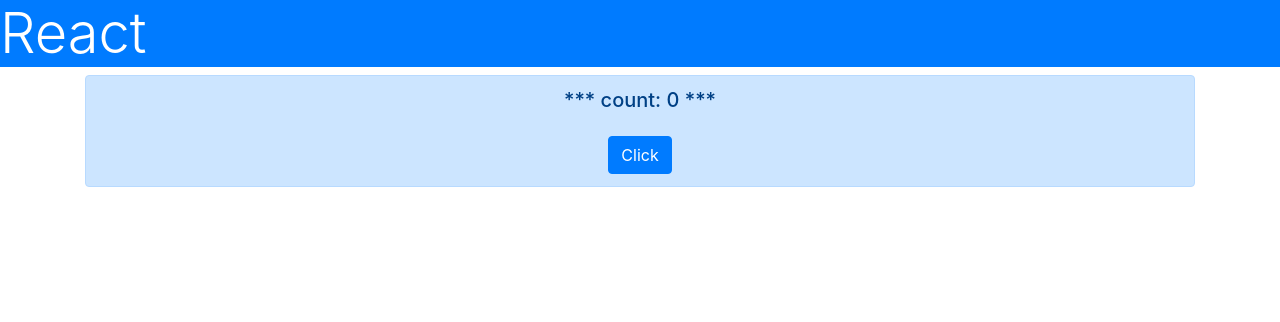
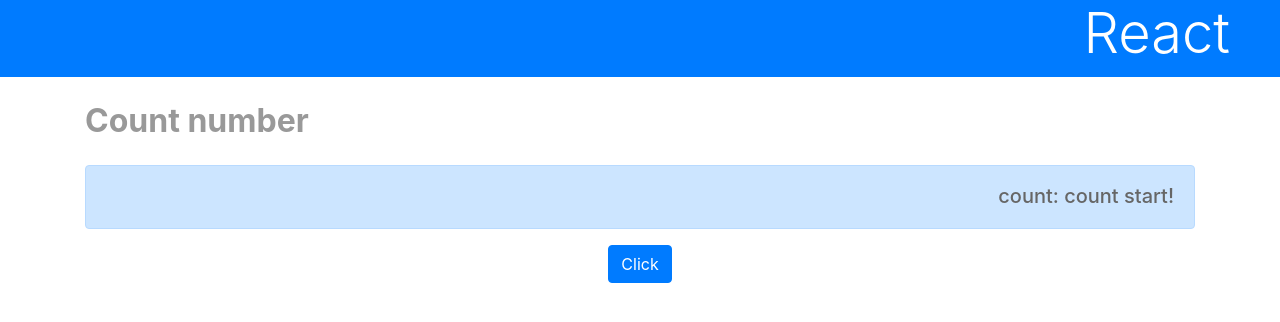
Before and after one commit to mendelssohnbach/react-next-getting-started, a React (Create React App) app: page / in a window 1280 px wide. Shown: the top 322 px of the page. Built offline with nearby package versions, Linux system fonts and the light colour scheme.

Commit message:
list3-22

```diff
--- a/src/App.js
+++ b/src/App.js
@@ -1,25 +1,50 @@
-import { useState } from 'react';
+import React from 'react';
+import './App.css';
 
-const App = () => {
-  const [counter, setCounter] = useState(0);
-
-  function doAction() {
-    setCounter(() => counter + 1);
+class App extends React.Component {
+  constructor(props) {
+    super(props);
+    this.state = {
+      counter: 0,
+      msg: 'count start!',
+      flg: true,
+    };
+    this.doAction = this.doAction.bind(this);
   }
 
+  doAction(e) {
+    // doAction() {
+    this.setState({
+      counter: this.state.counter + 1,
+      msg: this.state.counter,
+      flg: !this.state.flg,
+    });
+  }
+
+  render() {
     return (
       <div>
         <h1 className="bg-primary text-white display-4">React</h1>
         <div className="container">
-        <div className="alert alert-primary text-center">
-          <p className="h5 mb-4">{`*** count: ${counter} ***`}</p>
-          <button className="btn btn-primary" onClick={doAction}>
+          <p className="subtitle">Count number</p>
+          {this.state.flg ? (
+            <div className="alert alert-primary text-right">
+              <p className="h5">count: {this.state.msg}</p>
+            </div>
+          ) : (
+            <div className="alert alert-warning  text-left">
+              <p className="h5">{this.state.msg}です。</p>
+            </div>
+          )}
+          <div className="text-center">
+            <button className="btn btn-primary" onClick={this.doAction}>
               Click
             </button>
           </div>
         </div>
       </div>
     );
-};
+  }
+}
 
 export default App;
```
Lines whose indentation alone changed are shown as unchanged.
